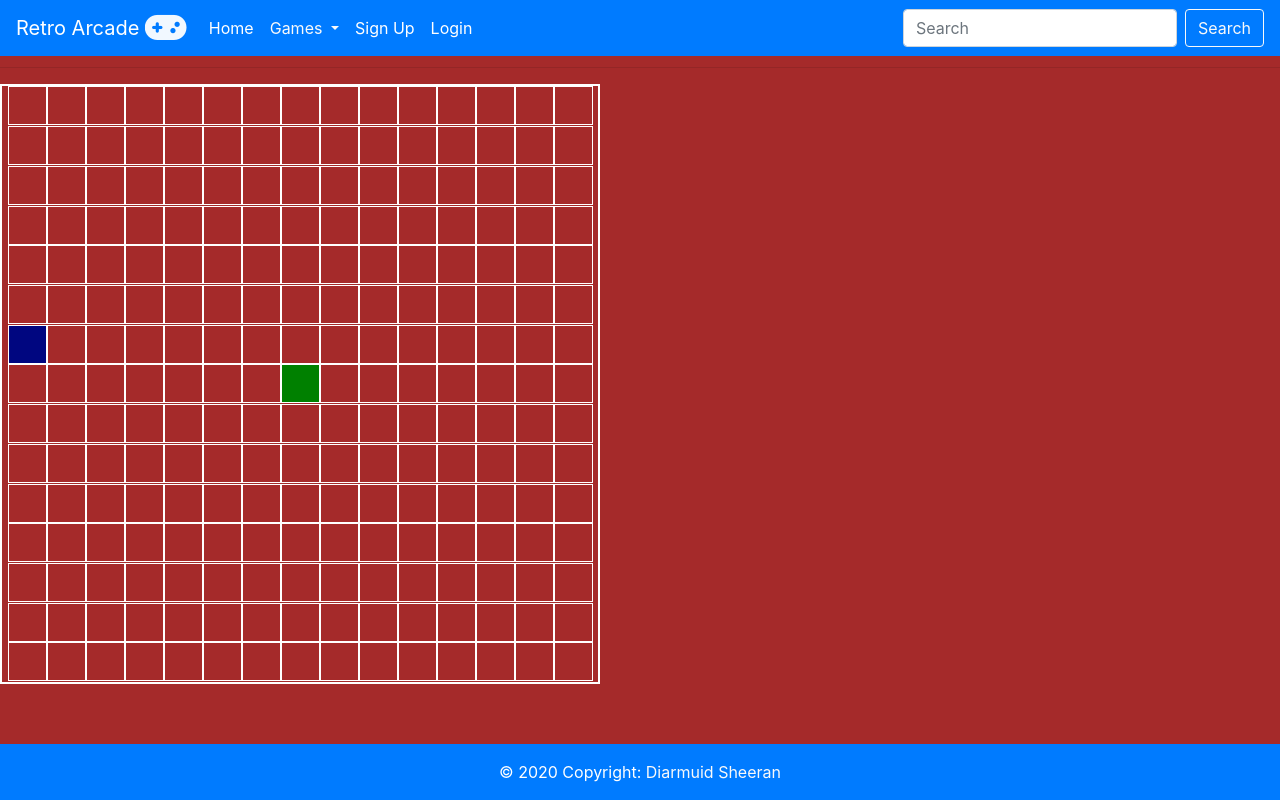
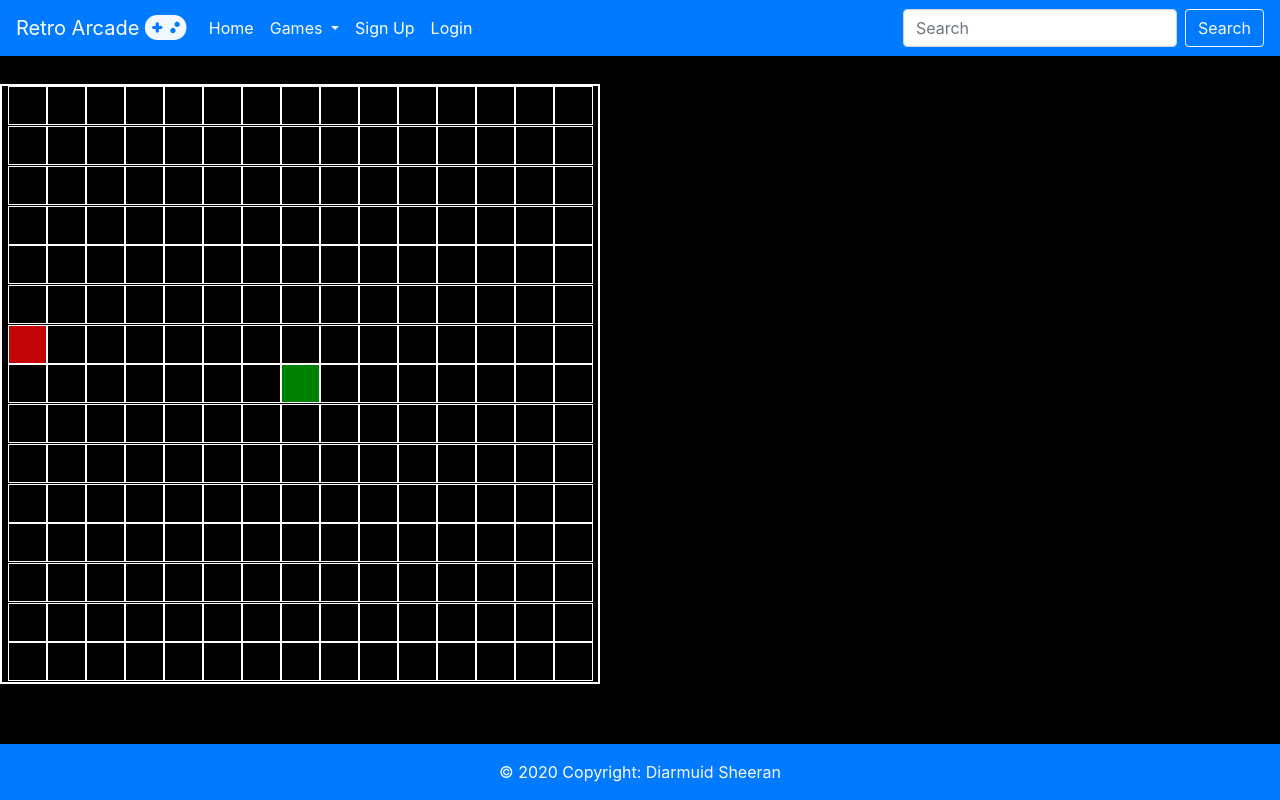
Before and after one commit to DiarmuidSheeran/games, a Django app: page /snake/game/ in a window 1280 px wide. Run offline with Django 3.2, Linux system fonts and the light colour scheme; some libraries are stand-ins or nearby versions; some web fonts are replaced.

Commit message:
Update Styling of snake game

```diff
--- a/static/css/snake/snake.css
+++ b/static/css/snake/snake.css
@@ -1,5 +1,5 @@
 body {
-    background-color: brown !important;
+
 }
 
 .grid {
@@ -24,5 +24,5 @@ body {
 }
 
 .food {
-    background-color: rgb(0, 6, 128);
+    background-color: rgb(196, 5, 5);
 }
```
